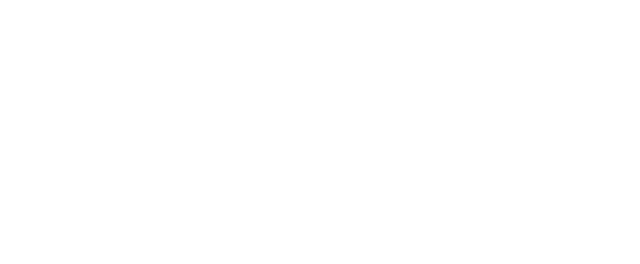
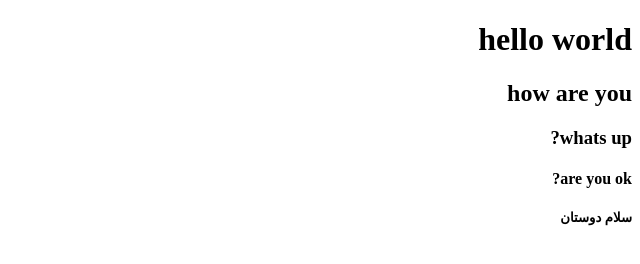
Before and after one commit to mahdienaeij21-byte/fullstack, a plain HTML site: page index.html in a window 1280 px wide. Shown: the whole page, without its empty margins (640-1280 px from the left). Drawn offline with Linux system fonts and the light colour scheme.

Commit message:
learning

```diff
--- a/index.html
+++ b/index.html
@@ -1,11 +1,15 @@
 <!DOCTYPE html>
-<html lang="en">
+<html lang="fa" dir="rtl">
 <head>
-    <meta charset="UTF-8">
-    <meta name="viewport" content="width=device-width, initial-scale=1.0">
-    <title>web </title>
+    <title>web page </title>
 </head>
+
 <body>
+    <h1>hello world</h1>
+    <h2>how are you</h2>
+    <h3>whats up?</h3>
+    <h4>are you ok?</h4>
+<h5>سلام دوستان</h5>
 
 </body>
 </html>
```
Also changed, not shown: contact.html (added).
